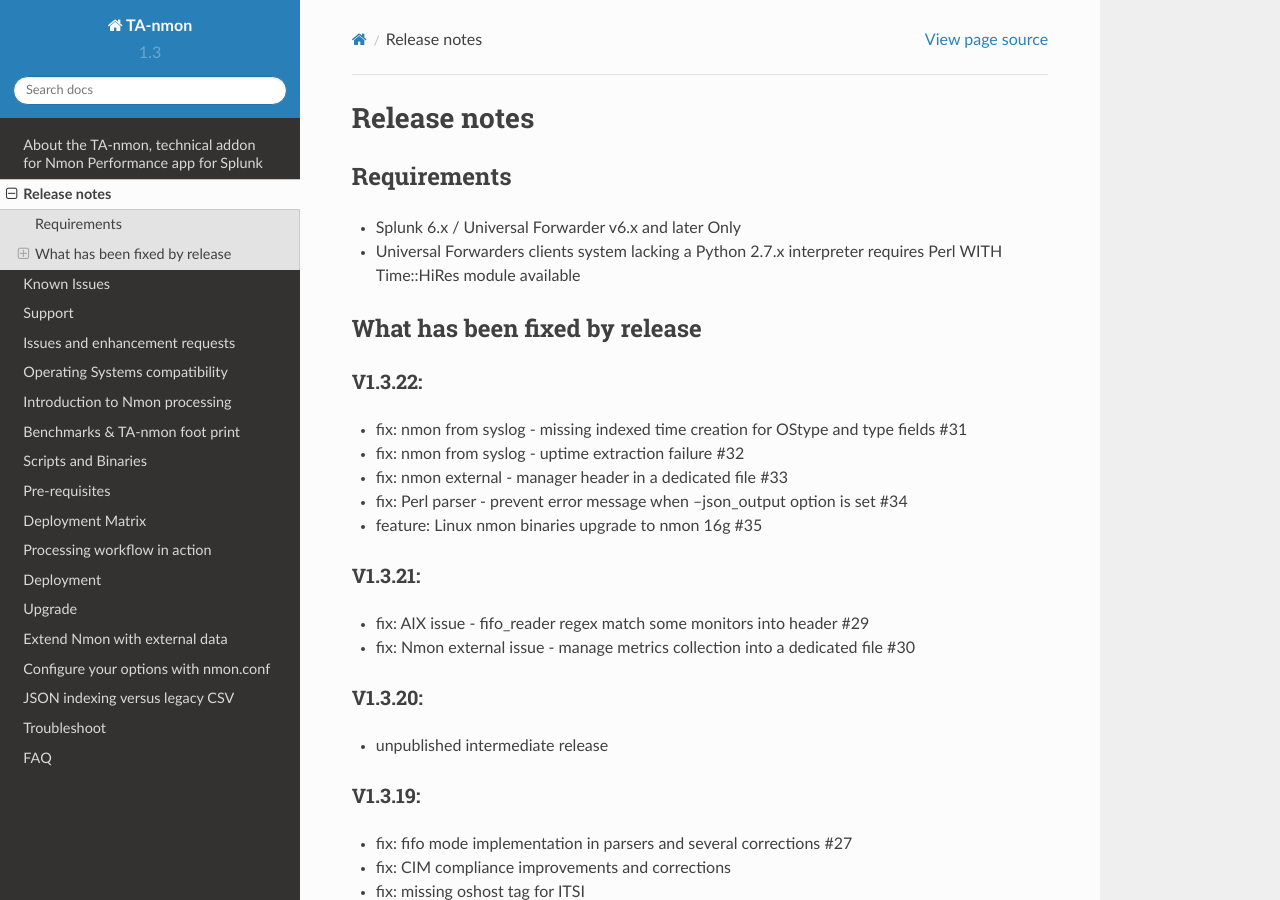
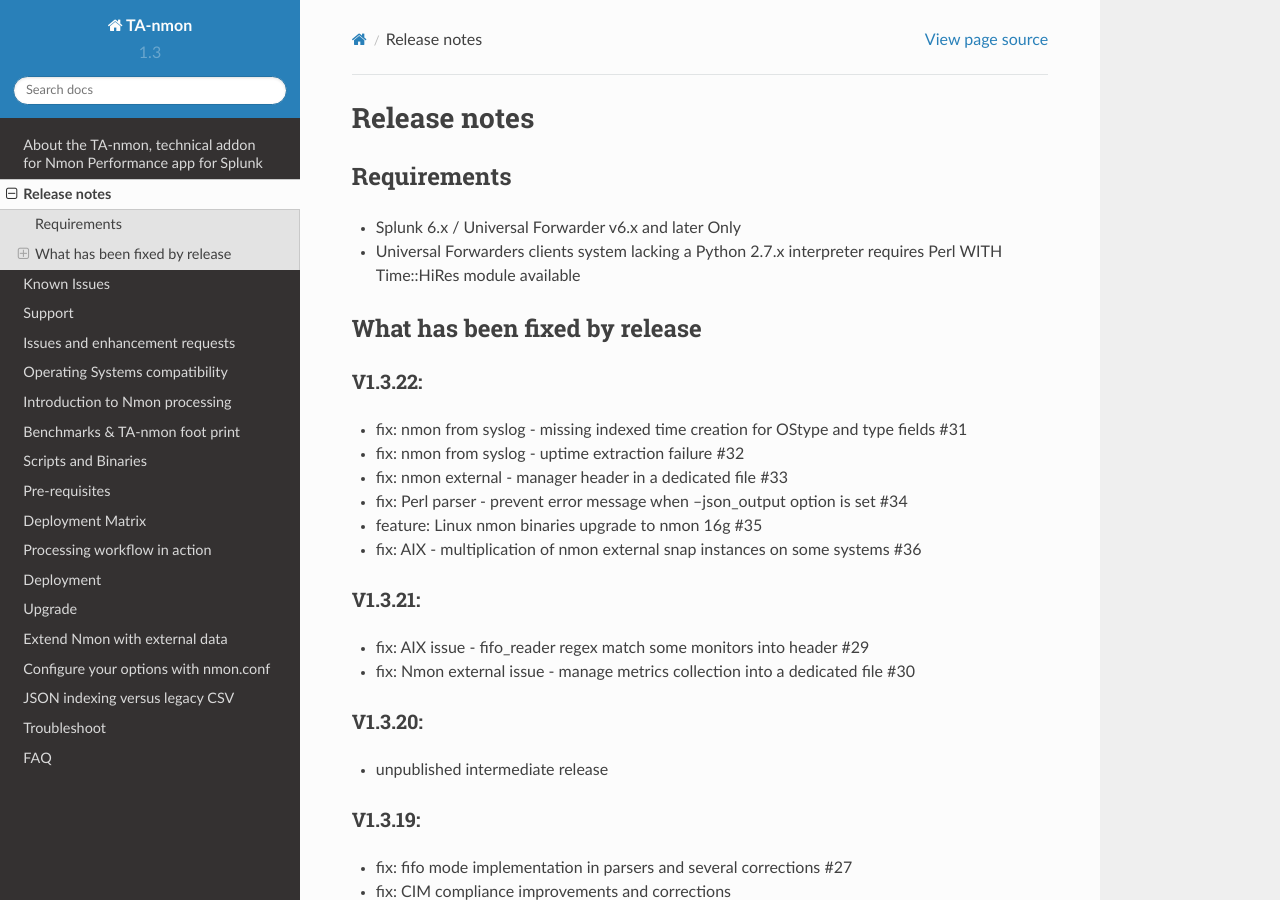
Before and after one commit to guilhemmarchand/TA-nmon, a Sphinx documentation site: the page built from docs/releasenotes.rst, in a window 1280 px wide and 900 px high. Built offline with Sphinx 7.4.7 and the Read the Docs theme 2.0.0, drawn with Linux system fonts in a browser that asks for light colours.

Commit message:
release notes update

```diff
--- a/docs/releasenotes.rst
+++ b/docs/releasenotes.rst
@@ -23,6 +23,7 @@
 - fix: nmon external - manager header in a dedicated file #33
 - fix: Perl parser - prevent error message when --json_output option is set #34
 - feature: Linux nmon binaries upgrade to nmon 16g #35
+- fix: AIX - multiplication of nmon external snap instances on some systems #36
 
 ========
 V1.3.21:
```
